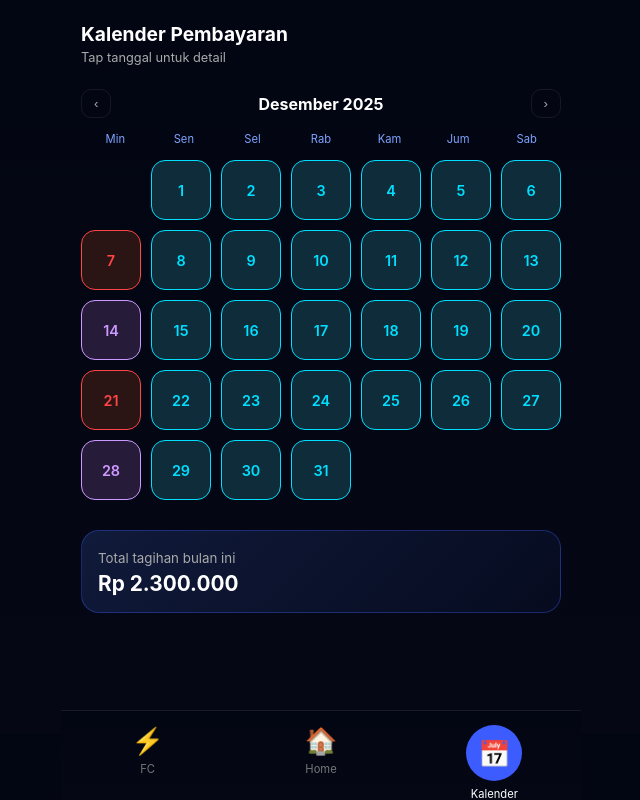
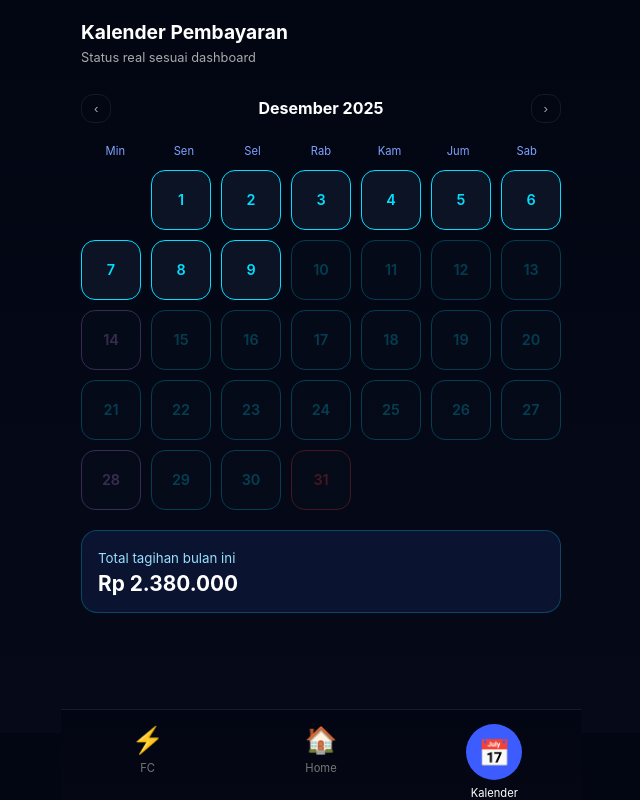
Before and after one commit to punyaaris1-lang/makarental, a website: page calendar.html in a window 1280 px wide. Shown: the whole page, without its empty margins (319-959 px from the left). Drawn offline with Linux system fonts and the light colour scheme.

Commit message:
Update calendar.html

```diff
--- a/calendar.html
+++ b/calendar.html
@@ -3,189 +3,129 @@
 <head>
 <meta charset="UTF-8">
 <meta name="viewport" content="width=device-width, initial-scale=1.0">
-<title>Kalender Pembayaran</title>
+<title>Kalender MAKA</title>
 
 <style>
 :root{
- --bg:#020512;
+ --bg:#030615;
  --card:#0b1324;
  --line:rgba(255,255,255,.08);
- --blue:#3d5cff;
  --cyan:#00dfff;
  --purple:#cc99ff;
+ --yellow:#ffe600;
  --red:#ff4545;
- --yellow:#ffe600;
 }
 
-*{box-sizing:border-box}
 body{
  margin:0;
+ background:linear-gradient(180deg,#020512,#060a18);
  font-family:Inter,system-ui;
- background:linear-gradient(180deg,#020512,#050814);
  color:#fff;
 }
-
 .app{max-width:520px;margin:auto;padding-bottom:120px}
 
 /* HEADER */
-.header{
- padding:22px 20px 10px;
-}
-.header h1{margin:0;font-size:1.2em}
-.header p{margin:4px 0 0;color:#aaa;font-size:.8em}
+header{padding:20px}
+header h1{margin:0;font-size:1.2em}
+header p{margin:6px 0 0;color:#aaa;font-size:.8em}
 
 /* MONTH */
-.month-bar{
- display:flex;
- justify-content:space-between;
- align-items:center;
- padding:14px 20px;
+.month{
+ display:flex;justify-content:space-between;
+ align-items:center;padding:0 20px
 }
-.month-bar h2{margin:0;font-size:1em}
-.month-bar button{
- background:transparent;
- border:1px solid var(--line);
- color:#aaa;
- padding:6px 12px;
- border-radius:10px;
+.month h2{font-size:1em}
+.month button{
+ background:none;border:1px solid var(--line);
+ color:#aaa;padding:6px 12px;border-radius:12px
 }
 
 /* WEEK */
 .week{
- display:grid;
- grid-template-columns:repeat(7,1fr);
- padding:0 20px;
- font-size:.7em;
- color:#7fa3ff;
- text-align:center;
+ display:grid;grid-template-columns:repeat(7,1fr);
+ padding:12px 20px;font-size:.7em;
+ text-align:center;color:#7fa3ff
 }
 
 /* GRID */
 .grid{
- display:grid;
- grid-template-columns:repeat(7,1fr);
- gap:10px;
- padding:14px 20px 30px;
+ display:grid;grid-template-columns:repeat(7,1fr);
+ gap:10px;padding:0 20px 20px
 }
+.day.empty{pointer-events:none}
+.box{
+ aspect-ratio:1/1;border-radius:14px;
+ display:flex;align-items:center;justify-content:center;
+ font-weight:600;font-size:.9em;
+ border:1px solid var(--line);
+ background:var(--card);color:#8cbaff;
+ transition:.2s
+}
+.box:hover{transform:scale(1.05)}
 
-.day{aspect-ratio:1/1}
-.day.empty{pointer-events:none}
+.wajib{border-color:var(--cyan);color:var(--cyan)}
+.cdp{border-color:var(--purple);color:var(--purple)}
+.libur{border-color:var(--red);color:var(--red)}
 
-.day-box{
- width:100%;height:100%;
- border-radius:14px;
- display:flex;
- justify-content:center;
- align-items:center;
- background:var(--card);
- border:1px solid var(--line);
- font-weight:600;
- font-size:.9em;
- transition:.25s;
- color:#7fbaff;
+.paid{
+ background:var(--yellow);
+ color:#000;border:none;
+ box-shadow:0 0 18px rgba(255,230,0,.5)
 }
-
-.day:hover .day-box{transform:scale(1.05)}
-
-.wajib .day-box{
- background:#0f2c3a;
- border-color:var(--cyan);
- color:var(--cyan);
-}
-
-.cdp .day-box{
- background:#271b3a;
- border-color:var(--purple);
- color:var(--purple);
-}
-
-.libur .day-box{
- background:#2a1414;
- border-color:var(--red);
- color:var(--red);
-}
-
-.paid .day-box{
- background:var(--yellow);
- color:#000;
- box-shadow:0 0 16px rgba(255,230,0,.6);
-}
+.future{opacity:.25;pointer-events:none}
 
 /* PREVIEW */
 .preview{
- margin:0 20px;
- background:linear-gradient(135deg,#101a3a,#060b1f);
- border-radius:18px;
- padding:16px;
- border:1px solid rgba(61,92,255,.35);
+ margin:0 20px;background:#0a1330;
+ padding:16px;border-radius:16px;
+ border:1px solid rgba(0,223,255,.25)
 }
-.preview small{color:#aaa}
+.preview small{color:#9adfff}
 .preview strong{display:block;font-size:1.3em;margin-top:4px}
 
 /* MODAL */
 .modal{
- position:fixed;
- inset:0;
+ position:fixed;inset:0;
  background:rgba(0,0,0,.6);
- display:none;
- align-items:flex-end;
- z-index:2000;
+ display:none;align-items:flex-end
 }
 .modal.active{display:flex}
-.modal-box{
- width:100%;
- max-width:520px;
- background:#070b1b;
- border-radius:22px 22px 0 0;
- padding:22px;
- border-top:1px solid var(--line);
+.sheet{
+ width:100%;max-width:520px;
+ background:#050814;
+ padding:22px;border-radius:24px 24px 0 0
 }
-.modal-box h3{margin:0 0 12px}
-.modal-box button{
- width:100%;
- padding:14px;
- margin-top:14px;
+.sheet h3{margin:0 0 8px}
+.sheet button{
+ width:100%;padding:14px;
  background:var(--yellow);
- border:0;
- border-radius:14px;
- font-weight:700;
+ border:none;border-radius:14px;
+ font-weight:700;margin-top:16px
 }
 
 /* NAV */
 .bottom-nav{
- position:fixed;
- bottom:0;left:50%;
+ position:fixed;bottom:0;left:50%;
  transform:translateX(-50%);
  width:100%;max-width:520px;
- height:90px;
+ height:90px;display:flex;
  background:linear-gradient(to top,#050814,#020512);
- display:flex;
- border-top:1px solid var(--line);
+ border-top:1px solid var(--line)
 }
 .bottom-nav a{
- flex:1;
- text-align:center;
- padding-top:14px;
- font-size:.7em;
- color:#777;
- text-decoration:none;
+ flex:1;text-align:center;
+ font-size:.7em;color:#777;text-decoration:none;
+ padding-top:14px
 }
 .bottom-nav span{
- display:block;
- font-size:26px;
- margin-bottom:6px;
+ display:block;font-size:26px;margin-bottom:6px
 }
-.bottom-nav .active{
- color:#fff;
-}
+.bottom-nav .active{color:#fff}
 .bottom-nav .active span{
- background:var(--blue);
- width:56px;height:56px;
- border-radius:50%;
- display:flex;
- align-items:center;
- justify-content:center;
- margin:0 auto 6px;
+ background:#3d5cff;width:56px;height:56px;
+ border-radius:50%;display:flex;
+ align-items:center;justify-content:center;
+ margin:0 auto 6px
 }
 </style>
 </head>
@@ -193,15 +133,15 @@ body{
 <body>
 <div class="app">
 
-<div class="header">
+<header>
  <h1>Kalender Pembayaran</h1>
- <p>Tap tanggal untuk detail</p>
-</div>
+ <p>Status real sesuai dashboard</p>
+</header>
 
-<div class="month-bar">
- <button id="prev">‹</button>
- <h2 id="monthLabel"></h2>
- <button id="next">›</button>
+<div class="month">
+ <button onclick="nav(-1)">‹</button>
+ <h2 id="label"></h2>
+ <button onclick="nav(1)">›</button>
 </div>
 
 <div class="week">
@@ -213,17 +153,16 @@ body{
 
 <div class="preview">
  <small>Total tagihan bulan ini</small>
- <strong id="totalPreview">Rp 0</strong>
+ <strong id="total">Rp 0</strong>
 </div>
-
 </div>
 
 <!-- MODAL -->
 <div class="modal" id="modal">
- <div class="modal-box">
-  <h3 id="modalTitle"></h3>
-  <p id="modalDesc"></p>
-  <button onclick="closeModal()">Tandai Dibayar</button>
+ <div class="sheet">
+  <h3 id="m-date"></h3>
+  <p id="m-desc"></p>
+  <button onclick="pay()">Tandai Dibayar</button>
  </div>
 </div>
 
@@ -234,50 +173,92 @@ body{
 </footer>
 
 <script>
+/* ===== CONFIG (SAMA DASHBOARD) ===== */
+const USER_TGL_MULAI_SEWA='2025-09-20'
+const USER_OPSI_DP='355'
+const ADMIN=JSON.parse(localStorage.getItem('maka_finance_settings'))||
+{hwb_rate:80000,cdp_rate:70000}
+const HWB=ADMIN.hwb_rate, CDP=ADMIN.cdp_rate
+const DP_START=new Date(new Date(USER_TGL_MULAI_SEWA).getFullYear(),
+ new Date(USER_TGL_MULAI_SEWA).getMonth()+1,1)
+const DP_END=new Date(DP_START.getFullYear(),DP_START.getMonth()+3,1)
+
+/* ===== LOGIC CORE ===== */
+function getStatus(d){
+ const day=d.getDate()
+ if(day===31)return'HLB'
+ if(USER_OPSI_DP==='355'){
+  if(d>=DP_START&&d<DP_END&&(day==14||day==28))return'CDP'
+  if(d>=DP_END&&(day==14||day==28))return'HLB'
+ }
+ return'HWB'
+}
+
+/* ===== RENDER ===== */
 let view=new Date()
+let activeKey=null
+
+function nav(n){view.setMonth(view.getMonth()+n);render()}
 
 function render(){
  const y=view.getFullYear(),m=view.getMonth()
- document.getElementById('monthLabel').textContent=
+ document.getElementById('label').textContent=
  view.toLocaleDateString('id-ID',{month:'long',year:'numeric'})
 
  const first=new Date(y,m,1).getDay()
  const days=new Date(y,m+1,0).getDate()
- const g=document.getElementById('grid')
- g.innerHTML=''
+ const grid=document.getElementById('grid')
+ grid.innerHTML=''
+
  let total=0
+ const now=new Date();now.setHours(0,0,0,0)
+ const pay=JSON.parse(localStorage.getItem('maka_payments'))||{}
 
- for(let i=0;i<first;i++)g.innerHTML+=`<div class="day empty"></div>`
+ for(let i=0;i<first;i++)grid.innerHTML+='<div class="day empty"></div>'
 
  for(let d=1;d<=days;d++){
-  const cls=d%14==0?'cdp':d%7==0?'libur':'wajib'
-  const tarif=cls=='cdp'?70000:cls=='wajib'?80000:0
-  total+=tarif
-  g.innerHTML+=`
-  <div class="day ${cls}">
-    <div class="day-box" onclick="openModal(${d},'${cls}',${tarif})">${d}</div>
-  </div>`
+  const date=new Date(y,m,d)
+  const key=`${y}-${m+1}-${d}`
+  const status=getStatus(date)
+  const paid=pay[key]
+  let cls='box'
+  let price=0
+
+  if(status==='HWB'){cls+=' wajib';price=HWB}
+  if(status==='CDP'){cls+=' cdp';price=CDP}
+  if(status==='HLB'){cls+=' libur'}
+
+  if(paid)cls+=' paid'
+  if(date>now)cls+=' future'
+  if(!paid&&price>0)total+=price
+
+  grid.innerHTML+=`
+   <div class="day">
+    <div class="${cls}"
+     onclick="openModal('${key}','${status}',${price})">${d}</div>
+   </div>`
  }
- document.getElementById('totalPreview').textContent=
+ document.getElementById('total').textContent=
   `Rp ${total.toLocaleString('id-ID')}`
 }
 
-function openModal(d,s,t){
+/* ===== MODAL ===== */
+function openModal(k,s,p){
+ if(p===0)return
+ activeKey=k
+ document.getElementById('m-date').textContent=`Tanggal ${k}`
+ document.getElementById('m-desc').textContent=
+  `Status ${s} · Rp ${p.toLocaleString('id-ID')}`
  document.getElementById('modal').classList.add('active')
- document.getElementById('modalTitle').textContent=`Tanggal ${d}`
- document.getElementById('modalDesc').textContent=
-  s=='libur'?'Hari Libur':
-  `Status ${s.toUpperCase()} · Rp ${t.toLocaleString('id-ID')}`
 }
-
-function closeModal(){
+function pay(){
+ let pay=JSON.parse(localStorage.getItem('maka_payments'))||{}
+ pay[activeKey]=true
+ localStorage.setItem('maka_payments',JSON.stringify(pay))
  document.getElementById('modal').classList.remove('active')
+ render()
 }
-
-document.getElementById('prev').onclick=()=>{view.setMonth(view.getMonth()-1);render()}
-document.getElementById('next').onclick=()=>{view.setMonth(view.getMonth()+1);render()}
 render()
 </script>
-
 </body>
 </html>
```
